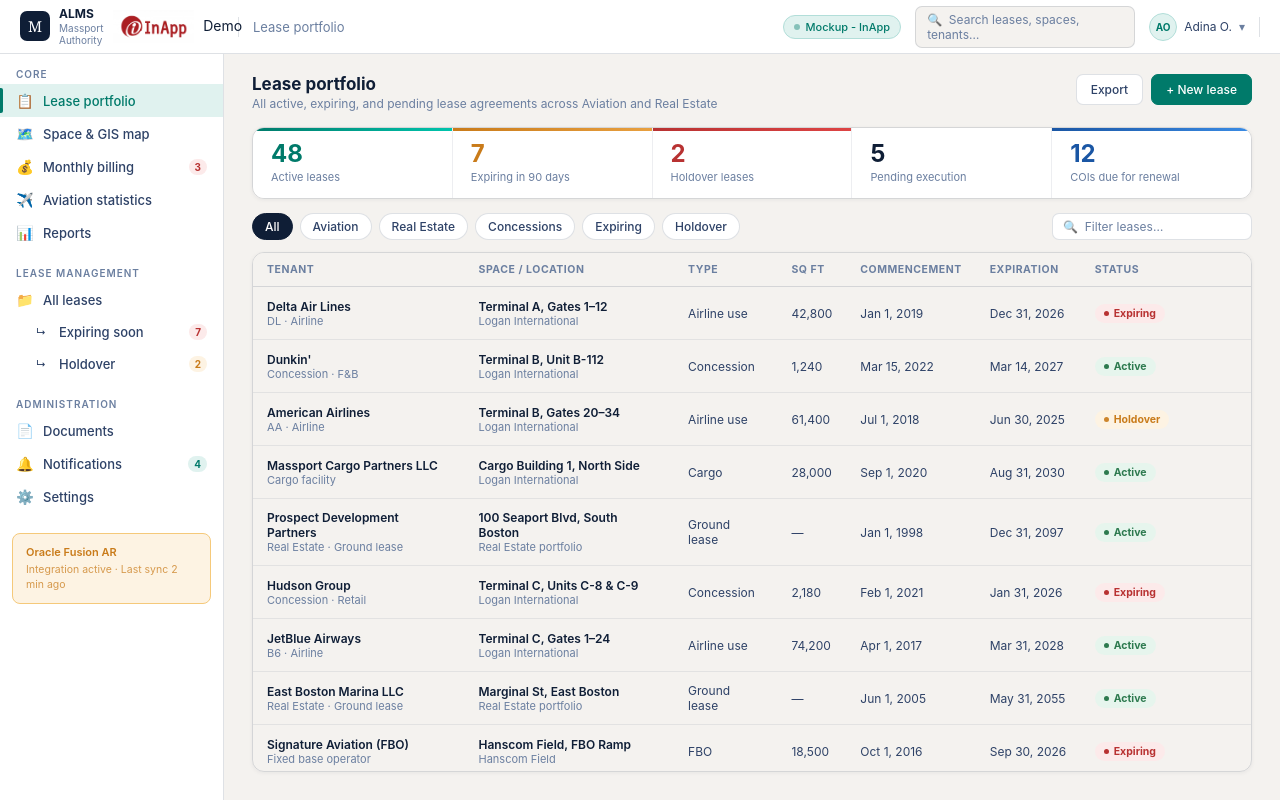
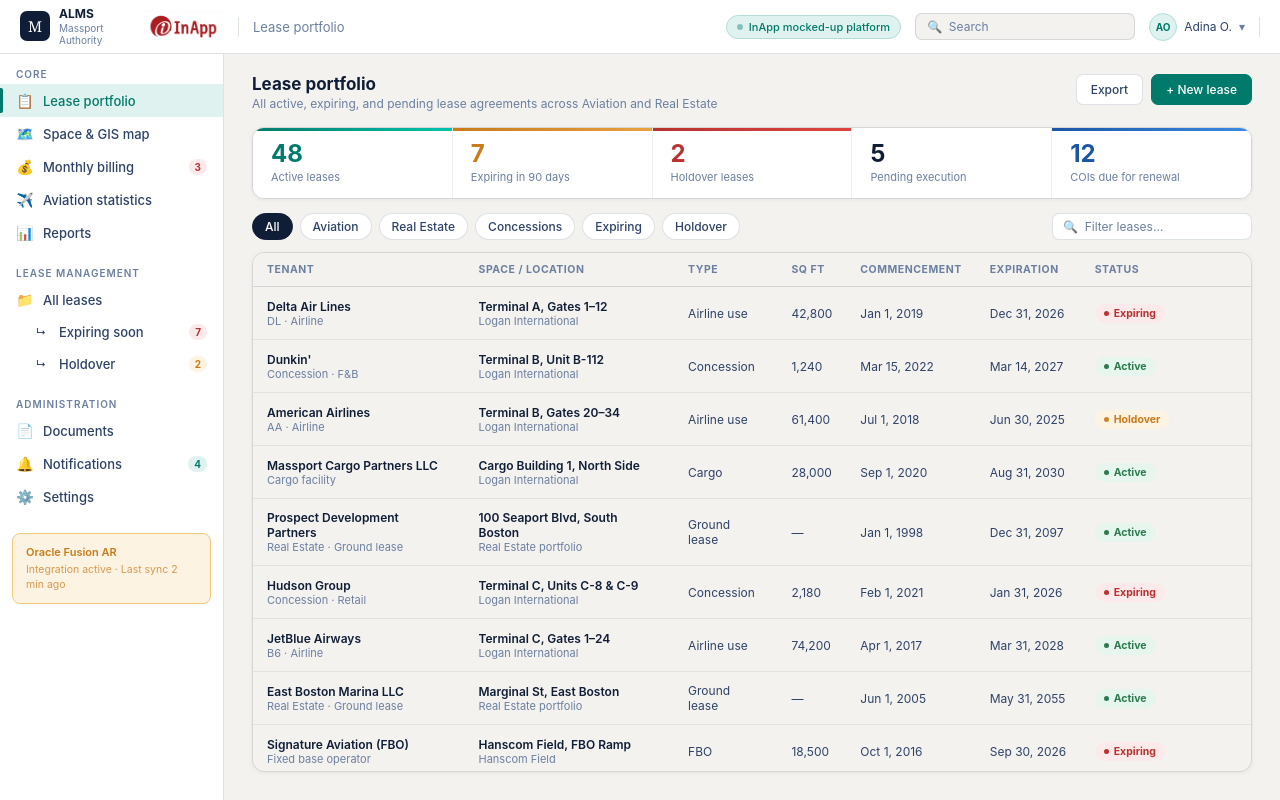
Before and after one commit to inapp-inc/massport, a plain HTML site: page mockup.html in a window 1280 px wide. Drawn offline with Linux system fonts and the light colour scheme.

Commit message:
Update topbar elements in mockup.html

```diff
--- a/mockup.html
+++ b/mockup.html
@@ -595,13 +595,13 @@
   <div class="brand">
     <div class="brand-mark">M</div>
     <div class="brand-text"><b>ALMS</b><span>Massport Authority</span></div>
-    <img src="inapp-logo-DT2NdUsu.webp" style="width:40%;" /><div class="brand-text">Demo</div>
+    <img src="inapp-logo-DT2NdUsu.webp" style="width:40%;" />
   </div>
   <div class="topbar-divider"></div>
   <div class="topbar-title" id="screen-label">Lease portfolio</div>
   <div class="topbar-spacer"></div>
-  <div class="sync-pill"><div class="sync-dot"></div>Mockup - InApp</div>
-  <div class="topbar-search">🔍&nbsp; Search leases, spaces, tenants…</div>
+  <div class="sync-pill"><div class="sync-dot"></div>InApp mocked-up platform</div>
+  <div class="topbar-search">🔍&nbsp; Search</div>
   <div class="user-pill">
     <div class="avatar">AO</div>
     <span>Adina O.</span>
```
